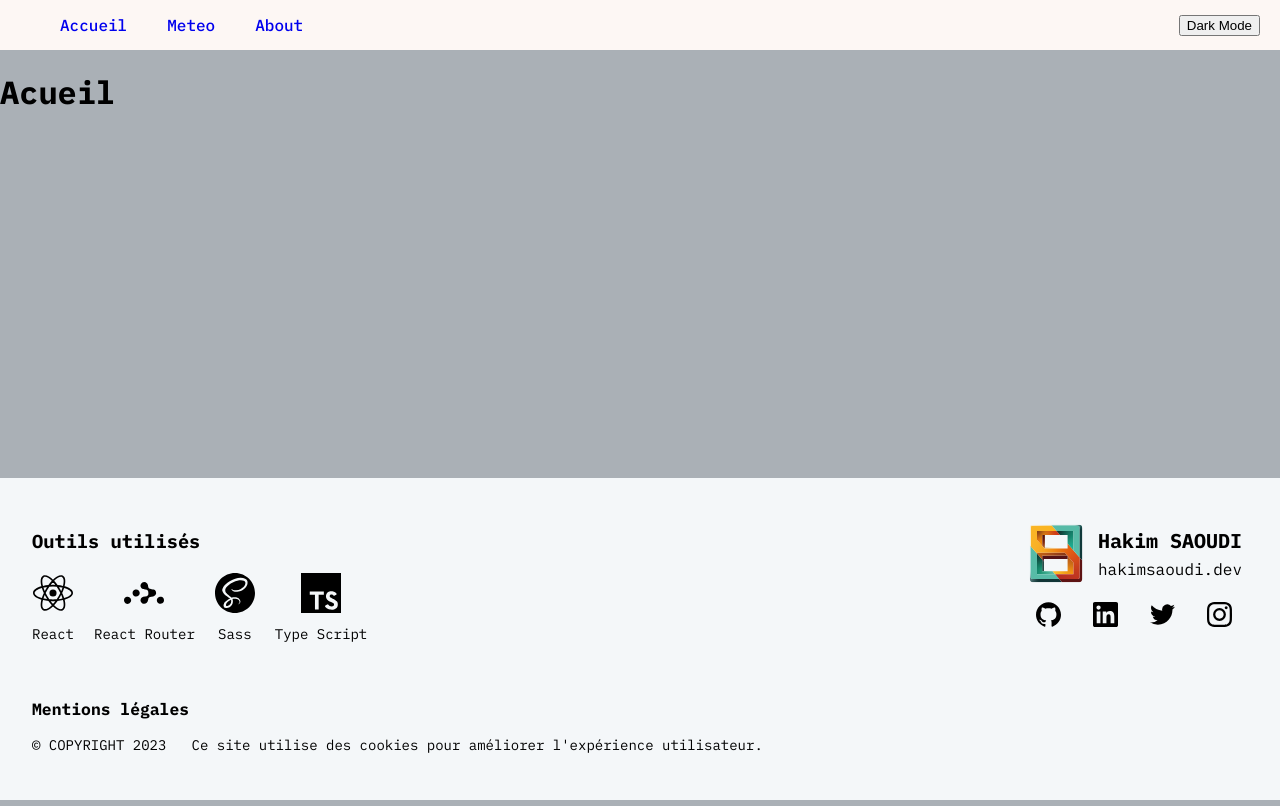
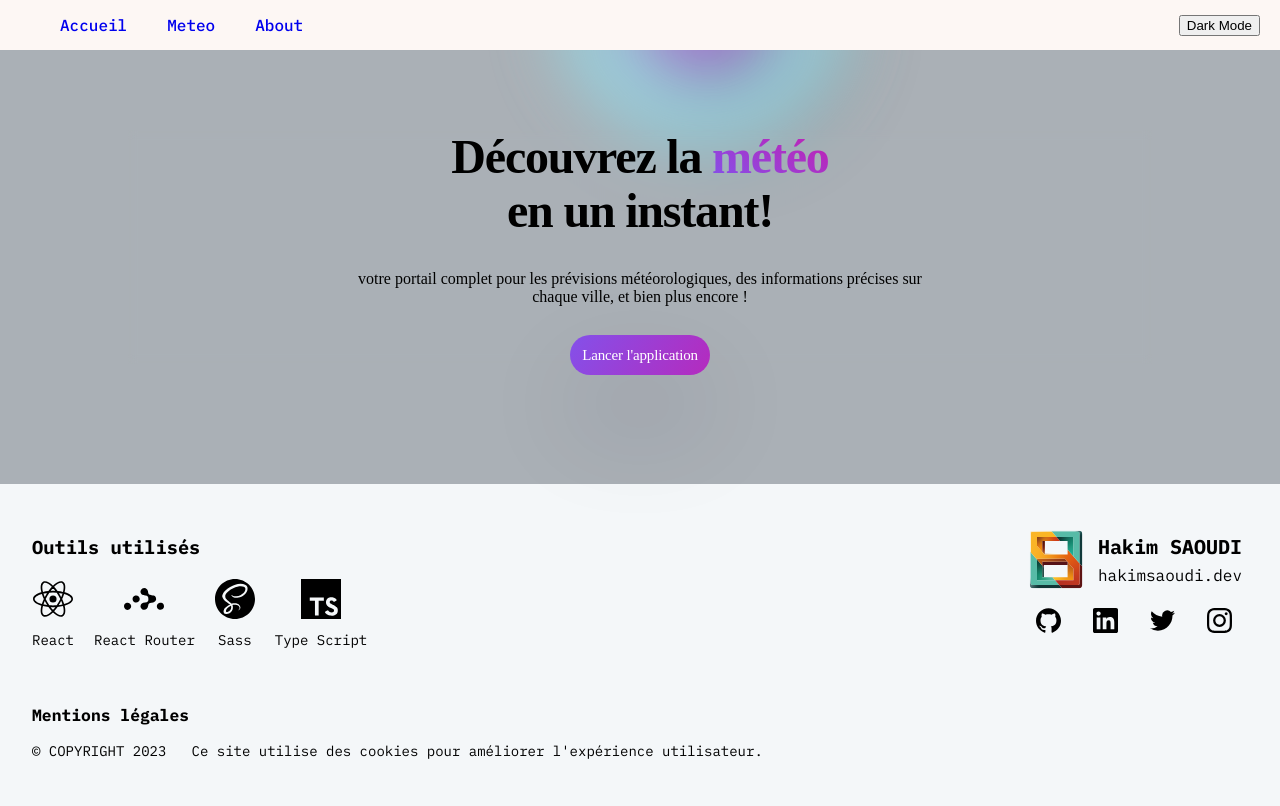
Before and after one commit to saoudi-h/meteo-react-app, a React (Create React App) app: page / in a window 1280 px wide. Built offline with nearby package versions, Linux system fonts and the light colour scheme.

Commit message:
add BubbleBack component animation to home

```diff
--- /dev/null
+++ b/src/components/bubbleBack/BubbleBack.sass
@@ -0,0 +1,43 @@
+.bubble
+
+    &__container
+        position: absolute
+        top: 0
+        left: 0
+        width: 100vw
+        height: 100vh
+        filter: url('#goo')
+        overflow: hidden
+        background: transparent
+        -webkit-touch-callout: none
+        -webkit-user-select: none
+        -khtml-user-select: none
+        -moz-user-select: none
+        -ms-user-select: none
+        user-select: none
+        cursor: default
+        z-index: -1
+        > div
+            position: absolute
+            will-change: transform
+            border-radius: 50%
+            background: #a6dbe9
+            box-shadow: 10px 10px 5px 0px rgba(0, 0, 0, 0.75)
+            opacity: 0.6
+
+        //lumière bulle
+        > div::after
+            content: ''
+            position: absolute
+            top: 20px
+            left: 20px
+            width: 20px
+            height: 20px
+            border-radius: 50%
+            background: rgba(255, 255, 255, 0.8)
+
+        > div:nth-child(3)::after
+            top: 25px
+            left: 25px
+            width: 25px
+            height: 25px
--- /dev/null
+++ b/src/components/bubbleBack/BubbleBack.tsx
@@ -0,0 +1,72 @@
+import './BubbleBack.sass'
+import React, { useEffect } from 'react';
+import useMeasure from 'react-use-measure';
+import { useTrail, animated } from '@react-spring/web';
+
+const bubbleList = [
+    {
+        constConfig: {
+            diameter: "300px",
+            color: "#90e0ef",
+        },
+        xy: [700, 0],
+        config: { mass: 10, tension: 50, friction: 50 },
+    },
+    {
+        constConfig: {
+            diameter: "150px",
+            color: "#a637cc",
+        },
+        xy: [200, 0],
+        config: { mass: 10, tension: 60, friction: 50 },
+    },
+];
+
+const trans = (x: number, y: number) =>
+    `translate3d(${x}px,${y}px,0) translate3d(-50%,-50%,0)`;
+
+interface BubbleBackProps {
+    mouseEvent: React.MouseEvent | undefined;
+}
+const BubbleBack: React.FC<BubbleBackProps> = ({ mouseEvent }) => {
+    const [trail, api] = useTrail(bubbleList.length, i => ({
+        xy: bubbleList[i].xy,
+        config: bubbleList[i].config,
+    }));
+    const [ref, { left, top }] = useMeasure();
+
+    const handleMouseMove = (e: React.MouseEvent) => {
+        api.start({ xy: [e.clientX - left, e.clientY - top] });
+    };
+
+    useEffect(() => {
+        if (mouseEvent)
+            handleMouseMove(mouseEvent);
+    }, [mouseEvent])
+
+
+    return (
+        <div className="bubble">
+            <svg style={{ position: 'absolute', width: 0, height: 0 }}>
+                <filter id="goo">
+                    <feGaussianBlur in="SourceGraphic" result="blur" stdDeviation="30" />
+                </filter>
+            </svg>
+            <div ref={ref} className="bubble__container">
+                {trail.map((props, index) => (
+                    <animated.div
+                        key={index}
+                        style={{
+                            transform: props.xy.to(trans),
+                            width: bubbleList[index].constConfig.diameter,
+                            height: bubbleList[index].constConfig.diameter,
+                            backgroundColor: bubbleList[index].constConfig.color,
+                        }}
+                    />
+                ))}
+            </div>
+        </div>
+    );
+};
+
+export default BubbleBack;
--- /dev/null
+++ b/src/pages/home/Home.sass
@@ -0,0 +1,71 @@
+@use '../../styles/colors' as *
+
+$bg-size: 600%
+$primary-color: #6c63ff
+
+.home
+  .container
+    width: 80%
+    max-width: 1356px
+    margin: 0 auto
+
+  .exhero
+    font-family: mulish
+    text-align: center
+    margin: 80px auto 120px
+    backdrop-filter: blur(4px)
+
+    &__title
+      font-weight: 900
+      font-size: 48px
+      line-height: 54px
+      letter-spacing: -0.025em
+      max-width: 640px
+      margin: 0 auto 32px
+
+      &__stress
+        --bg-size: #{$bg-size}
+        --primary: #{$primary-color}
+        background: linear-gradient(30deg, var(--primary), #ec008c, var(--primary)) 0 0 / var(--bg-size) 100%
+        color: transparent
+        background-clip: text
+        -webkit-background-clip: text
+        animation: move-bg 25s linear infinite
+    .button--app
+      text-decoration: none
+      --bg-size: #{$bg-size}
+      --primary: #{$primary-color}
+      border-radius: 24px
+      padding: 12px
+      font-size: 15px
+      letter-spacing: -.01rem
+      margin-bottom: 28px
+      transition: opacity .2s
+      background: linear-gradient(122deg, var(--primary), #ec008c, var(--primary)) 0 0 / var(--bg-size) 100%
+      animation: move-bg 25s linear infinite
+      box-shadow: rgba(17, 12, 46, 0.15) 0px 48px 100px 0px
+
+  @keyframes move-bg
+    100%
+      background-position: var(--bg-size) 0
+
+  .exhero__text
+    max-width: 600px
+    margin: 0 auto 40px
+
+  .explan
+    text-align: center
+    margin-top: 32px
+
+  .button--app
+    background-color: #ec008c
+    color: white
+    border: none
+    padding: 10px 20px
+    border-radius: 5px
+    cursor: pointer
+    transition: background-color 0.3s
+
+    &--main
+      background-color: #6c63ff
+      width: 160px
--- a/src/pages/home/Home.tsx
+++ b/src/pages/home/Home.tsx
@@ -1,10 +1,35 @@
-import './Home.css'
+import { Link } from 'react-router-dom'
+import './Home.sass'
+import BubbleBack from '../../components/bubbleBack/BubbleBack'
+import { useState } from 'react';
 
 const Home = () => {
+    const [mouseEvent,setMouseEvent] = useState<React.MouseEvent>();
+    const handleMouseMove = (e:React.MouseEvent)=>{
+        setMouseEvent(e);
+    }
     return (
-        <>
-            <h1 className="title">Acueil</h1>
-        </>
+        <main className="home" onMouseMove={handleMouseMove}>
+
+            <div className="container exhero">
+
+                <h1 className="exhero__title">
+                    Découvrez la <span className="exhero__title__stress">météo</span><br /> en un instant!
+                </h1>
+                <p className="exhero__text">
+                    votre portail complet pour les prévisions météorologiques, des informations précises sur chaque ville, et bien plus encore !
+                </p>
+                <Link
+                    to="/weather"
+                    type="button"
+                    className="button--app"
+                    style={{ width: 160 }}
+                >
+                    Lancer l'application
+                </Link>
+            </div>
+            <BubbleBack mouseEvent={mouseEvent}/>
+        </main>
     )
 }
 
```
Also changed, not shown: src/pages/home/Home.css (deleted).
